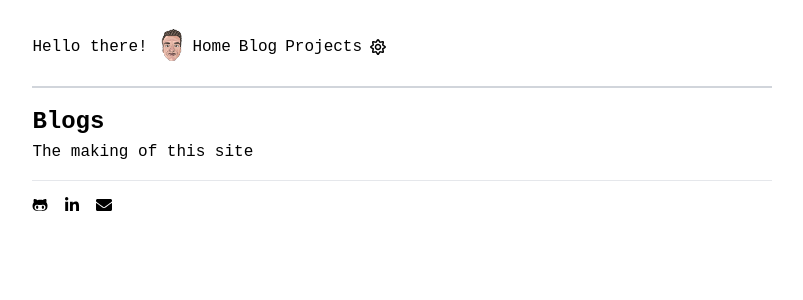
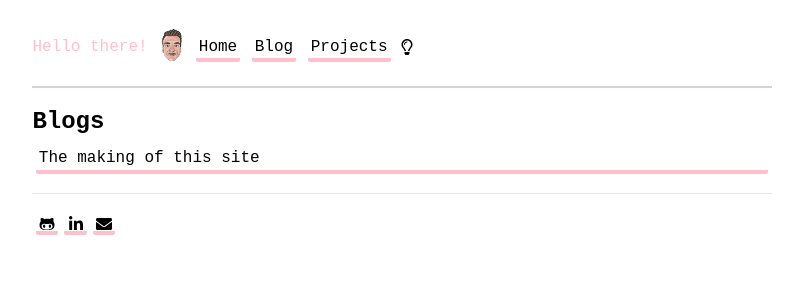
Before and after one commit to LachlanStephan/mysite, a Next.js app: page /blogs in a window 1280 px wide. Both pictures are taken after a click on the picture 290 px from the left and 47 px from the top of the page. Shown: the top 300 px of the page, without its empty margins (238-1041 px from the left). Built offline with nearby package versions, Linux system fonts and the light colour scheme.

Commit message:
updates to darkmode - icons - links - styles

```diff
--- a/components/blog/footer.tsx
+++ b/components/blog/footer.tsx
@@ -6,11 +6,13 @@ interface Props {
 
 export const Footer: FC<Props> = (Props) => {
   const linkStyle = {
-    textDecoration: "underline",
+    marginLeft: "0",
   };
+
   const text =
     "If there was something technically wrong in this article feel free to make a pull request here:";
   const link = "https://github.com/LachlanStephan/mysite";
+
   return (
     <>
       <p>{Props.title}</p>
--- a/components/header.tsx
+++ b/components/header.tsx
@@ -1,10 +1,9 @@
-import { FC } from "react";
+import { FC, useState } from "react";
 import Image from "next/image";
 import Link from "next/link";
 import { NavConfig } from "./navConfig";
 import ToggleMode from "../hooks/darkmode";
-import { FaRegSun, FaRegMoon } from "react-icons/fa";
-import { useState } from "react";
+import { FaRegLightbulb } from "react-icons/fa";
 import headIcon from "../public/headIcon.png";
 
 interface config {
@@ -13,35 +12,20 @@ interface config {
 }
 
 export const Header: FC = () => {
-  const [light, setLight] = useState(true);
+// const [light, setLight] = useState(true);
   const [speak, setSpeak] = useState(false);
-  const [word, setWord] = useState("");
   const str = "Hello there!";
 
   const toggleColour = () => {
-    setLight(!light);
+// setLight(!light);
     ToggleMode();
   };
 
   const sayHi = () => {
     setSpeak(true);
-    handlePrinting();
     setTimeout(() => {
       setSpeak(false);
     }, 5000);
-  };
-
-  const handlePrinting = () => {
-    const letters = str.split("");
-    let x: string[] = [];
-    for (let i = 0; i < letters.length; i++) {
-      setTimeout(() => {
-        x.push(letters[i]);
-        console.log(letters[i], word);
-        setWord(x.join(""));
-      }, 1000);
-      console.log(word);
-    }
   };
 
   const conf: config[] = NavConfig;
@@ -56,10 +40,14 @@ export const Header: FC = () => {
   return (
     <>
       <header className="text-md h-20 dark:bg-black bg-white flex items-center sticky top-0 border-b-2 py-2 border-b-gray-300">
-        {speak ? <span className="overflow-hidden whitespace-nowrap animate-typing">{str}</span> : null}
+        {speak ? (
+          <span className="text-[#ffc0cb] overflow-hidden whitespace-nowrap animate-typing">
+            {str}
+          </span>
+        ) : null}
         <Image
           onClick={sayHi}
-          className="transition transform hover:translate-y-0.5"
+          className="cursor-pointer transition transform hover:translate-y-0.5"
           src={headIcon}
           alt="cartoon picture of head"
           width={40}
@@ -67,10 +55,10 @@ export const Header: FC = () => {
         />
         {links}
         <span
-          className="flex justify-center items-center cursor-pointer"
+          className="transistion active:translate-y-1 duration-500 flex justify-center items-center cursor-pointer"
           onClick={toggleColour}
         >
-          {light ? <FaRegSun /> : <FaRegMoon />}
+          <FaRegLightbulb />
         </span>
       </header>
     </>
--- a/components/interestsContent.js
+++ b/components/interestsContent.js
@@ -9,6 +9,6 @@ export const InterestsContent = [
 	},
   {
     interest: "Design patterns",
-		why: "I want to be able to implement design patterns to help with writing better code, they are also extremely interesting.",
+		why: "I want to be able to implement design patterns to help with writing better code, I also find this a pretty interesting topic.",
 	},
 ];
--- a/components/projects/projectCard.tsx
+++ b/components/projects/projectCard.tsx
@@ -44,9 +44,9 @@ export const ProjectCard: FC<Props> = (Props) => {
         <div>Language: {Props.language}</div>
         <div className="flex justify-between">
           Desc: {Props.desc}
-          <div className="cursor-pointer" onClick={() => Props.showInfo(getReadme(Props.name))}>
+          <a className="cursor-pointer" onClick={() => Props.showInfo(getReadme(Props.name))}>
             <FaInfoCircle />
-          </div>
+          </a>
         </div>
       </div>
     </>
--- a/hooks/darkmode.tsx
+++ b/hooks/darkmode.tsx
@@ -1,6 +1,8 @@
 const colours = {
-  light: "white",
-  dark: "black",
+  w: "white",
+  b: "black",
+  l: "light",
+  d: "dark",
 }
 
 const ToggleMode = () => {
@@ -9,12 +11,12 @@ const ToggleMode = () => {
   const html = document.documentElement;
   let target: string = "";
 
-  if (html.classList.contains("dark")) {
-    target = colours.light;
-    html.className = "light";
+  if (html.classList.contains(colours.d)) {
+    target = colours.w;
+    html.className = colours.l;
   } else {
-    target = colours.dark;
-    html.className = "dark";
+    target = colours.b;
+    html.className = colours.d;
   }
 
   toggleBody(bod, target);
--- a/pages/blogs.tsx
+++ b/pages/blogs.tsx
@@ -10,7 +10,7 @@ const Blogs: FC = () => {
     return (
       <React.Fragment key={i}>
         <Link href={v.link}>
-          <a className="hover:underline">{v.title}</a>
+          <a>{v.title}</a>
         </Link>
       </React.Fragment>
     );
--- a/styles/globals.css
+++ b/styles/globals.css
@@ -46,8 +46,23 @@ body {
   color: rgb(41 37 36);
 	font-weight: bold;
 }
+.links {
+   background: linear-gradient(
+     to bottom,
+     pink 0%,
+     pink 100%
+ );
+  background-position: 0 100%;
+  background-repeat: repeat-x;
+  background-size: 4px 4px;
+  border-radius: 2px;
+  padding: .2rem;
+  margin: .2rem;
+  text-decoration: none;
+  transition: background-size .2s;
+}
 .links:hover {
-  text-decoration: underline;
+  background-size: 4px 50px;
 }
 .sections {
   margin: 1rem 0;
```
